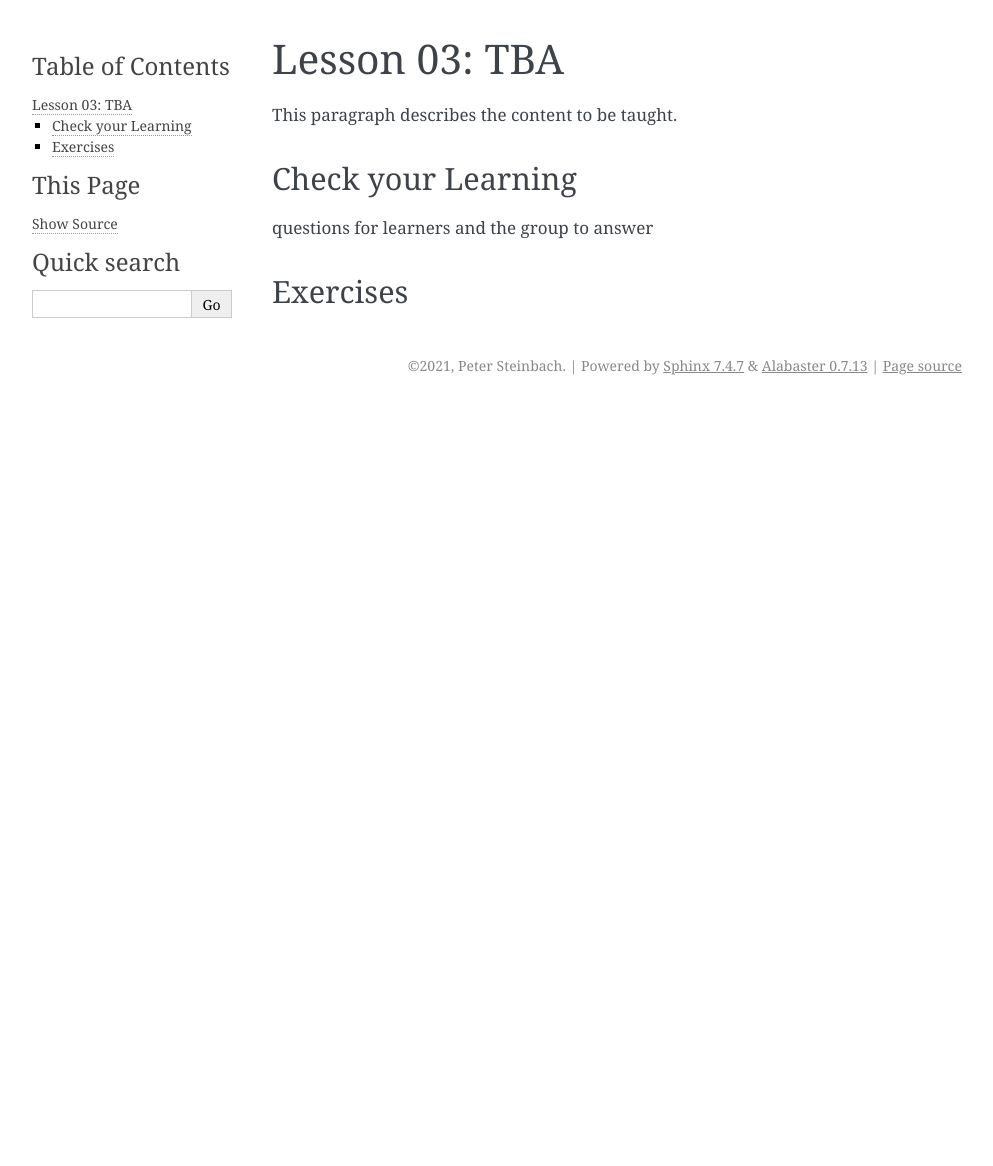
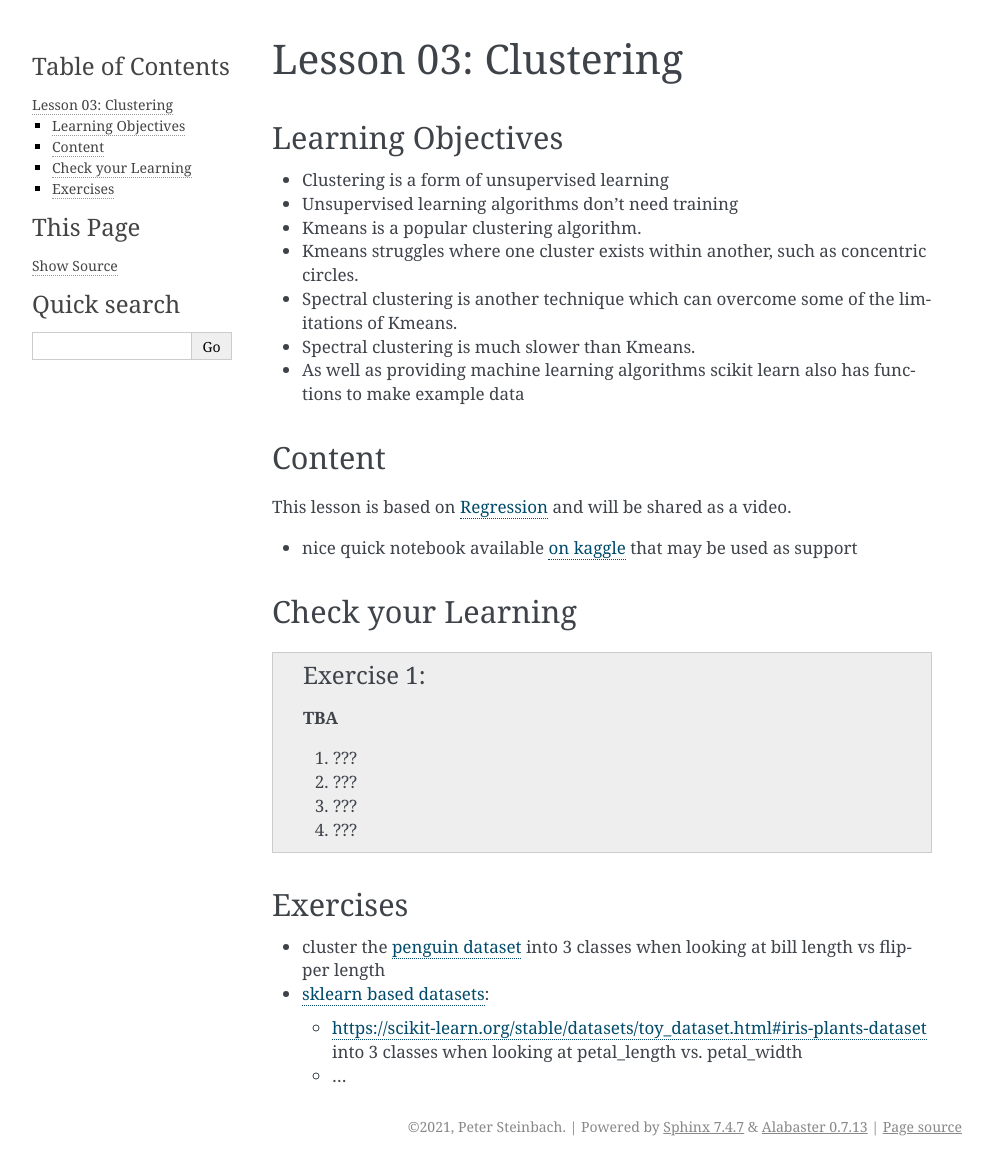
Before and after one commit to deeplearning540/deeplearning540.github.io, a Sphinx documentation site: the page built from source/module-03/content.rst, in a window 1280 px wide. Shown: the whole page, without its empty margins (148-1141 px from the left). Built offline with Sphinx 7.4.7, drawn with Linux system fonts in a browser that asks for light colours; before the commit the page ends 900 px from its top, so only the background shows below that.

Commit message:
module 3 started

```diff
--- a/source/module-03/content.rst
+++ b/source/module-03/content.rst
@@ -1,12 +1,52 @@
-Lesson 03: TBA
----------------------------------
+Lesson 03: Clustering
+*********************
 
-This paragraph describes the content to be taught.
+Learning Objectives
+===================
+
+* Clustering is a form of unsupervised learning
+
+* Unsupervised learning algorithms don’t need training
+
+* Kmeans is a popular clustering algorithm.
+
+* Kmeans struggles where one cluster exists within another, such as concentric circles.
+
+* Spectral clustering is another technique which can overcome some of the limitations of Kmeans.
+
+* Spectral clustering is much slower than Kmeans.
+
+* As well as providing machine learning algorithms scikit learn also has functions to make example data
+
+
+
+Content
+=======
+
+This lesson is based on `Regression <https://carpentries-incubator.github.io/machine-learning-novice-sklearn/04-clustering/index.html>`_ and will be shared as a video.
+
+* nice quick notebook available `on kaggle <https://www.kaggle.com/khotijahs1/k-means-clustering-of-iris-dataset>`_ that may be used as support
+
 
 Check your Learning
-~~~~~~~~~~~~~~~~~~~
+===================
 
-questions for learners and the group to answer
+.. admonition:: Exercise 1
+
+   **TBA**
+
+   1. ???
+   2. ???
+   3. ???
+   4. ???
+
 
 Exercises
-~~~~~~~~~
+=========
+
+* cluster the `penguin dataset <https://github.com/allisonhorst/palmerpenguins>`_ into 3 classes when looking at bill length vs flipper length
+* `sklearn based datasets <https://scikit-learn.org/stable/datasets.html>`_:
+
+  * https://scikit-learn.org/stable/datasets/toy_dataset.html#iris-plants-dataset into 3 classes when looking at petal_length vs. petal_width
+
+  * ...
```
